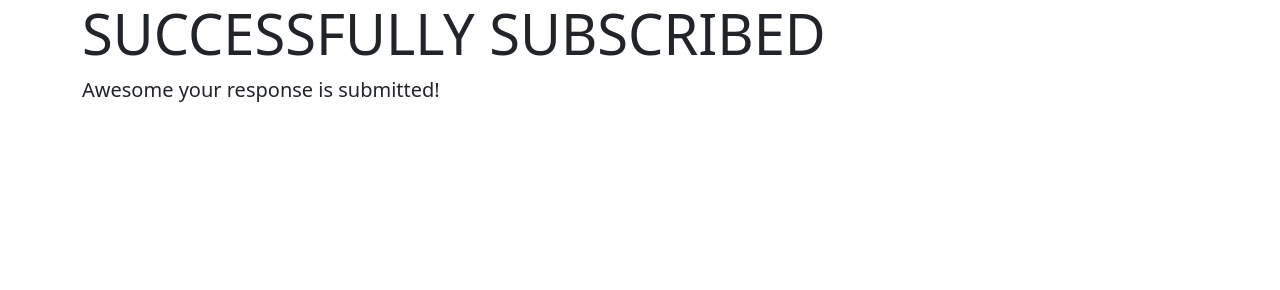
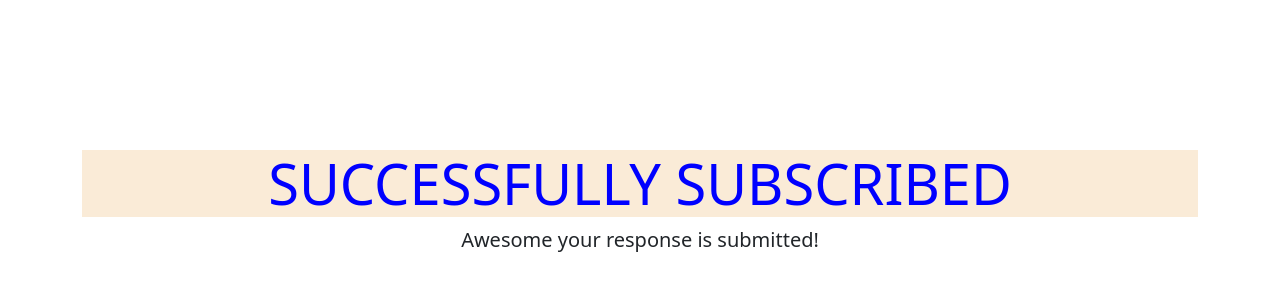
Before and after one commit to saikiranram27/newsapp, a website: page success.html in a window 1280 px wide. Drawn offline with nearby package versions, Linux system fonts and the light colour scheme.

Commit message:
minor changes

```diff
--- a/newapp.js
+++ b/newapp.js
@@ -48,7 +48,7 @@ app.post("/",function(req,res){
 app.post("/failure",function(request,response){
     response.redirect("/");
 })
-app.listen(process.env.PORT || 3000,function(){
+app.listen( process.env.PORT || 3000,function(){
     console.log("server is running on 3000");
 });
 //api key
--- a/success.html
+++ b/success.html
@@ -9,11 +9,13 @@
 
 </head>
 <body>
-    <div class="jumbotron jumbotron-fluid">
+  <center>
+    <div class="jumbotron jumbotron-fluid ">
         <div class="container">
-          <h1 class="display-4">SUCCESSFULLY SUBSCRIBED</h1>
+          <h1 class="display-4" style="color:blue; margin-top:150px; background-color: antiquewhite;"><bold>SUCCESSFULLY SUBSCRIBED</bold></h1>
           <p class="lead">Awesome your response is submitted!</p>
         </div>
       </div>
+    </center>
 </body>
 </html>
```
Also changed, not shown: failure.html (+1 -1 lines), index.html (+1 -1 lines).
